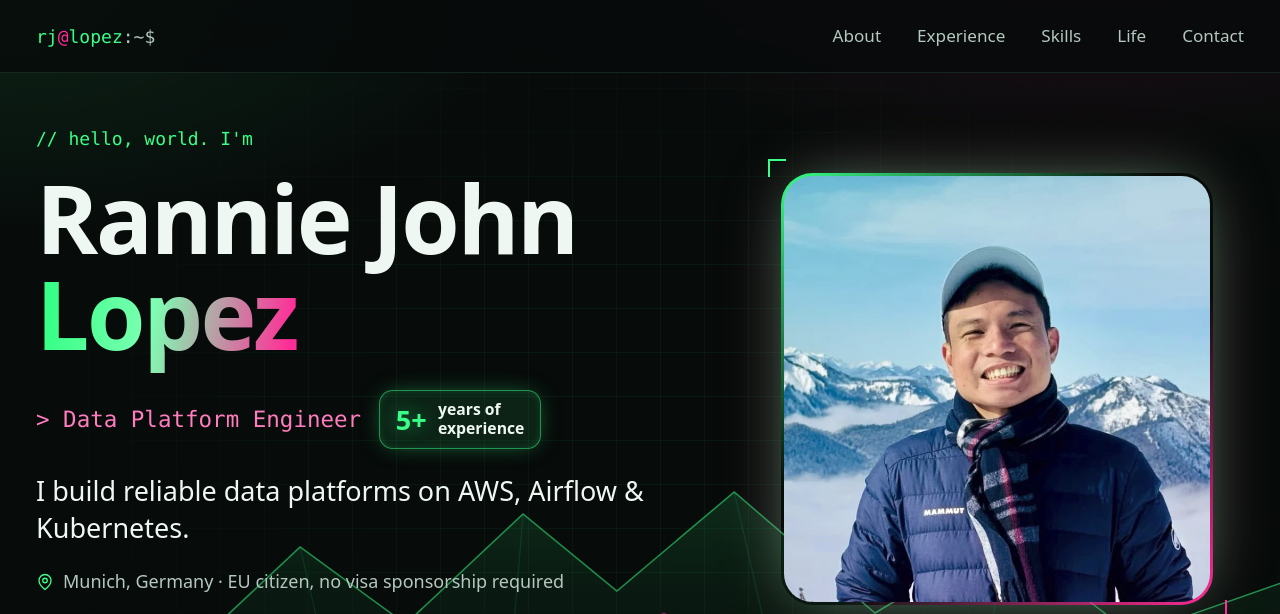
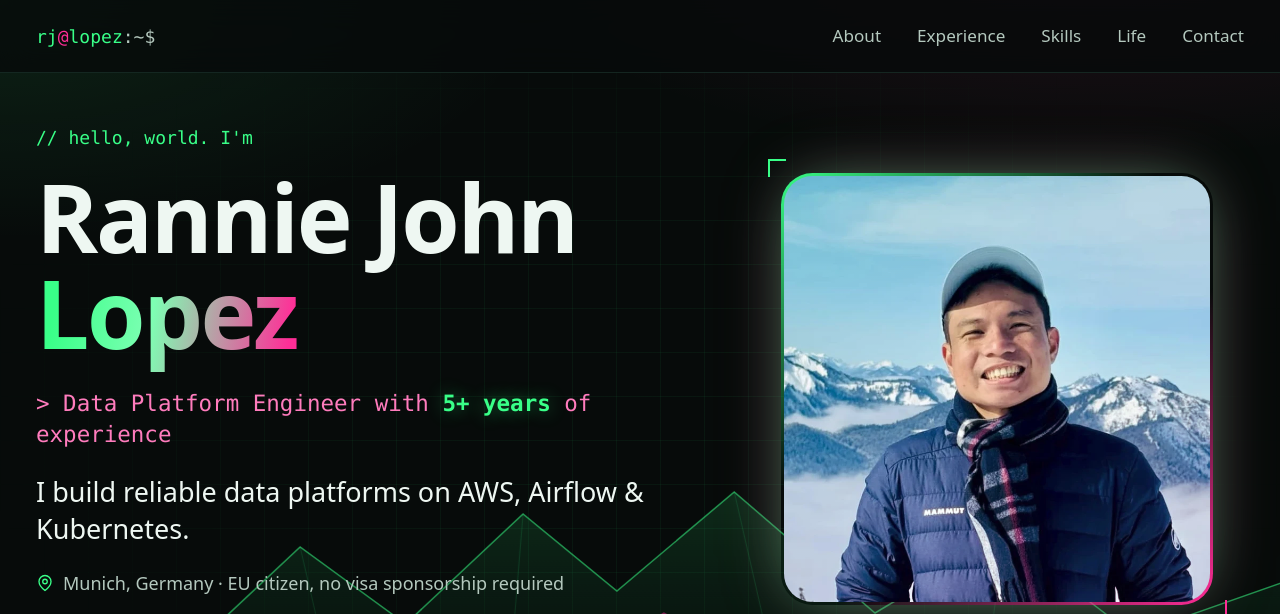
Before and after one commit to rjimpervious/portfolio_site_2026, an Astro site: page / in a window 1280 px wide. Shown: the top 614 px of the page. Built offline with nearby package versions, Linux system fonts and the light colour scheme; Astro itself is replaced by a stand-in of ours.

Commit message:
Hero: replace years badge with one inline line
Co-Authored-By: Claude Opus 5.5 <noreply@anthropic.com>

```diff
--- a/src/pages/index.astro
+++ b/src/pages/index.astro
@@ -27,13 +27,9 @@ import { profile, experience, education, skills, life } from '../data/profile';
             <span class="glitch" data-text="Rannie John">Rannie John</span><br />
             <span class="neon-gradient-text">Lopez</span>
           </h1>
-          <div data-reveal style="--d:200" class="mt-6 flex flex-wrap items-center gap-x-4 gap-y-3">
-            <p class="font-mono text-lg text-pink-soft sm:text-xl">&gt; {profile.role}</p>
-            <p class="years-badge">
-              <span class="font-display text-2xl leading-none font-bold text-neon text-glow">{profile.years}</span>
-              <span class="text-sm leading-tight font-semibold text-ink">years of<br />experience</span>
-            </p>
-          </div>
+          <p data-reveal style="--d:200" class="mt-6 font-mono text-lg leading-snug text-pink-soft sm:text-xl">
+            &gt; {profile.role} with <span class="font-semibold whitespace-nowrap text-neon text-glow">{profile.years} years</span> of experience
+          </p>
           <p data-reveal style="--d:300" class="mt-5 max-w-xl text-xl leading-relaxed text-ink sm:text-2xl sm:leading-snug">{profile.pitch}</p>
           <p data-reveal style="--d:350" class="mt-5 flex items-start gap-2 text-base text-muted">
             <Icon name="pin" class="mt-1 h-4 w-4 shrink-0 text-neon" /> <span>{profile.location} · {profile.workAuth}</span>
--- a/src/styles/global.css
+++ b/src/styles/global.css
@@ -80,12 +80,6 @@ body {
 .btn-ghost { @apply border border-pink/60 text-pink-soft; }
 .btn-ghost:hover { @apply bg-pink/10 border-pink; box-shadow: 0 0 24px -6px rgb(255 46 151 / 0.6); }
 
-/* ---------- Years-of-experience badge (hero) ---------- */
-.years-badge {
-  @apply inline-flex items-center gap-2.5 rounded-xl border border-neon/50 bg-neon/10 px-3.5 py-2;
-  box-shadow: 0 0 24px -8px rgb(57 255 136 / 0.6), inset 0 0 12px -6px rgb(57 255 136 / 0.5);
-}
-
 /* ---------- Chips ---------- */
 .chip { @apply rounded-md border border-line bg-surface-2 px-3 py-1 text-sm font-medium text-neon-soft; }
 
```
